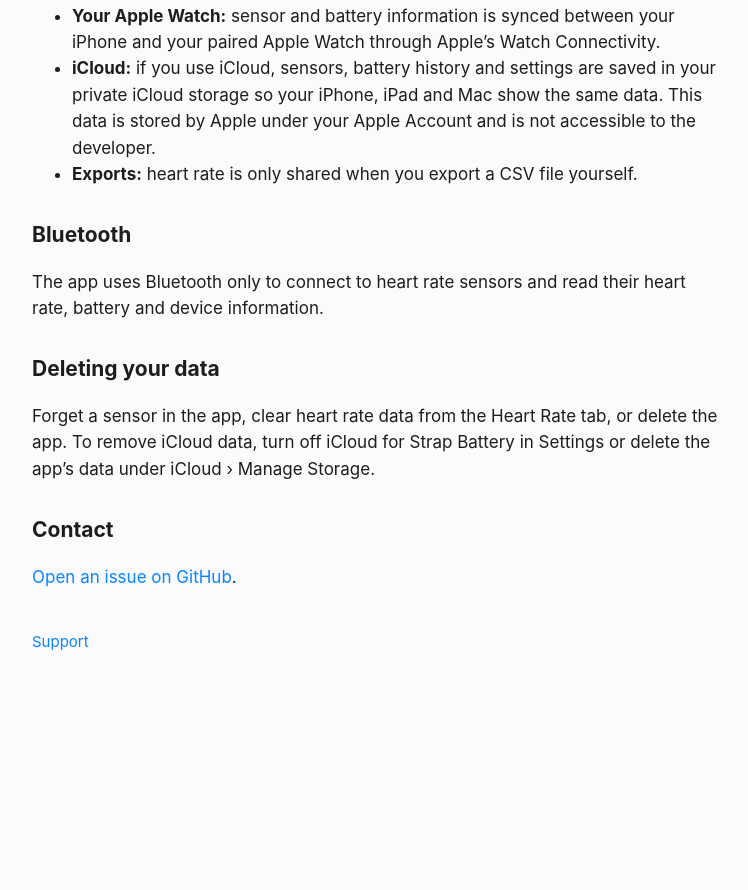
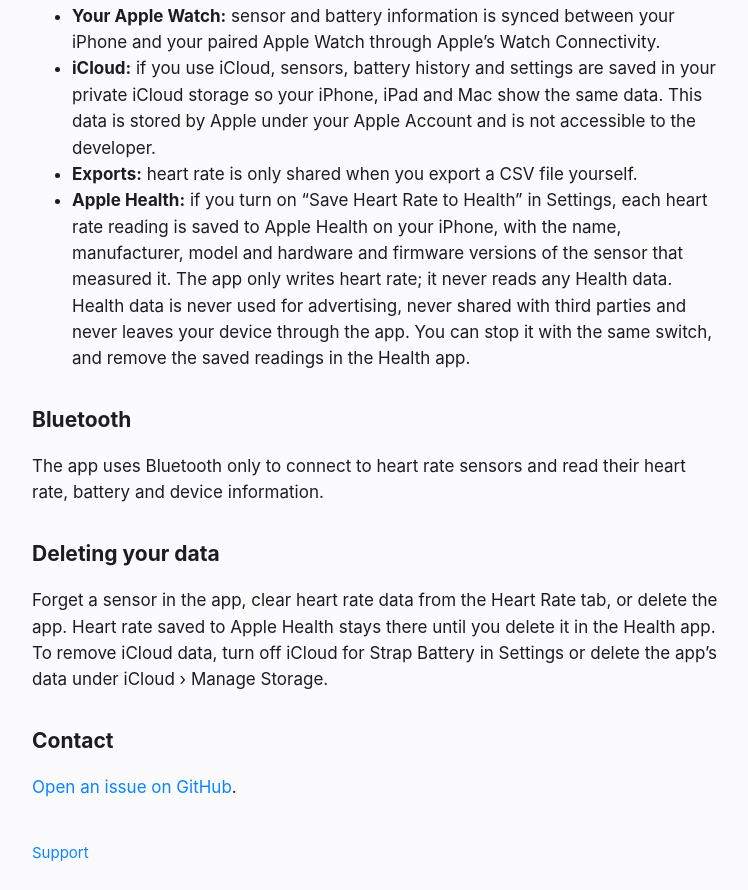
Before and after one commit to krystxf/strap-battery, a plain HTML site: page privacy.html in a window 1280 px wide. Shown: the part 686-1576 px from the top of the page, without its empty margins (264-1012 px from the left). Before the commit the page ends 1403 px from the top, so only its background shows below. Drawn offline with Linux system fonts and the light colour scheme.

Commit message:
Describe Apple Health saving in the privacy policy
Co-Authored-By: Claude Opus 5.5 <noreply@anthropic.com>

```diff
--- a/privacy.html
+++ b/privacy.html
@@ -29,13 +29,14 @@
 <li><strong>Your Apple Watch:</strong> sensor and battery information is synced between your iPhone and your paired Apple Watch through Apple’s Watch Connectivity.</li>
 <li><strong>iCloud:</strong> if you use iCloud, sensors, battery history and settings are saved in your private iCloud storage so your iPhone, iPad and Mac show the same data. This data is stored by Apple under your Apple Account and is not accessible to the developer.</li>
 <li><strong>Exports:</strong> heart rate is only shared when you export a CSV file yourself.</li>
+<li><strong>Apple Health:</strong> if you turn on “Save Heart Rate to Health” in Settings, each heart rate reading is saved to Apple Health on your iPhone, with the name, manufacturer, model and hardware and firmware versions of the sensor that measured it. The app only writes heart rate; it never reads any Health data. Health data is never used for advertising, never shared with third parties and never leaves your device through the app. You can stop it with the same switch, and remove the saved readings in the Health app.</li>
 </ul>
 
 <h2>Bluetooth</h2>
 <p>The app uses Bluetooth only to connect to heart rate sensors and read their heart rate, battery and device information.</p>
 
 <h2>Deleting your data</h2>
-<p>Forget a sensor in the app, clear heart rate data from the Heart Rate tab, or delete the app. To remove iCloud data, turn off iCloud for Strap Battery in Settings or delete the app’s data under iCloud › Manage Storage.</p>
+<p>Forget a sensor in the app, clear heart rate data from the Heart Rate tab, or delete the app. Heart rate saved to Apple Health stays there until you delete it in the Health app. To remove iCloud data, turn off iCloud for Strap Battery in Settings or delete the app’s data under iCloud › Manage Storage.</p>
 
 <h2>Contact</h2>
 <p><a href="https://github.com/krystxf/strap-battery/issues/new">Open an issue on GitHub</a>.</p>
```
